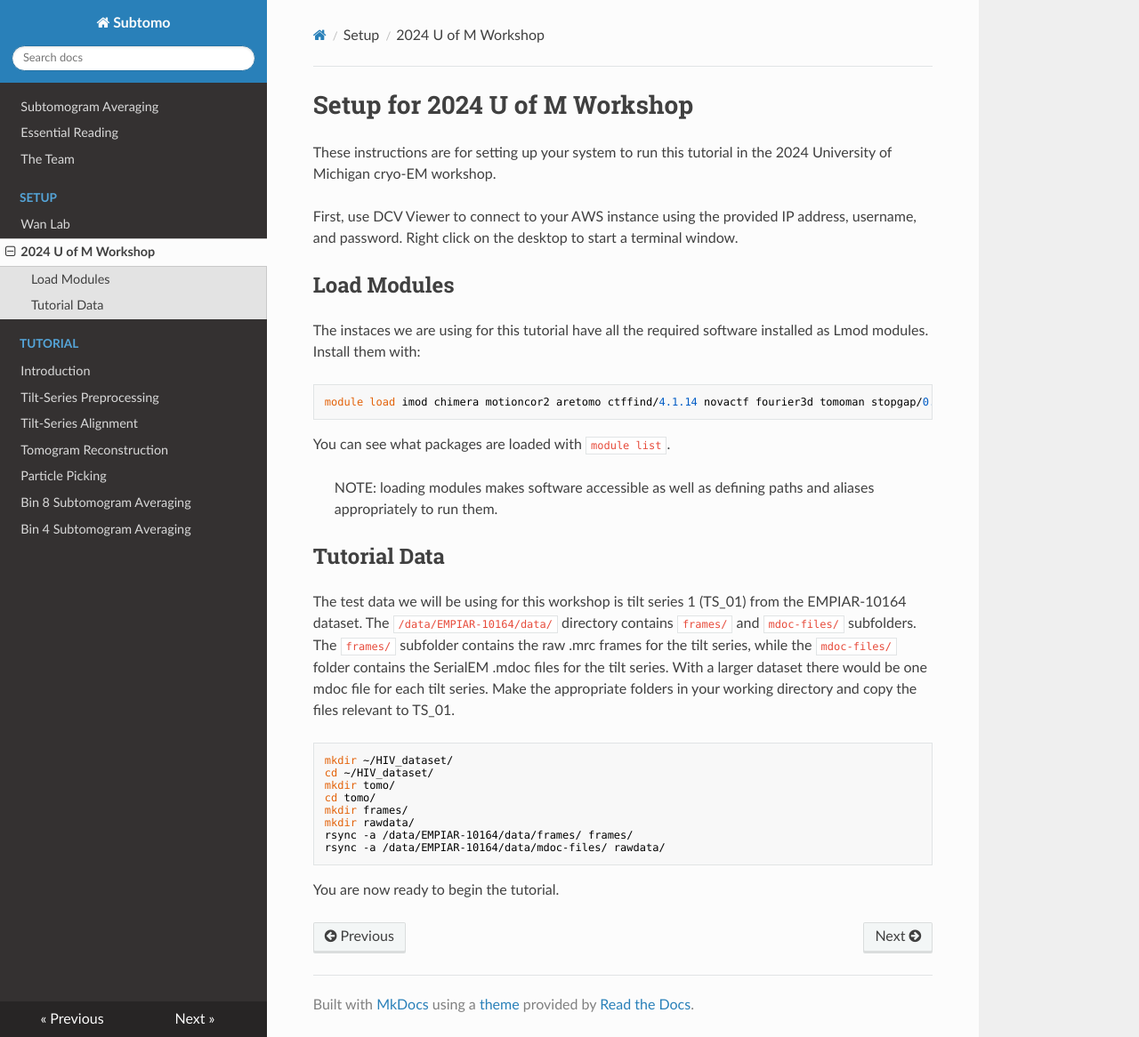
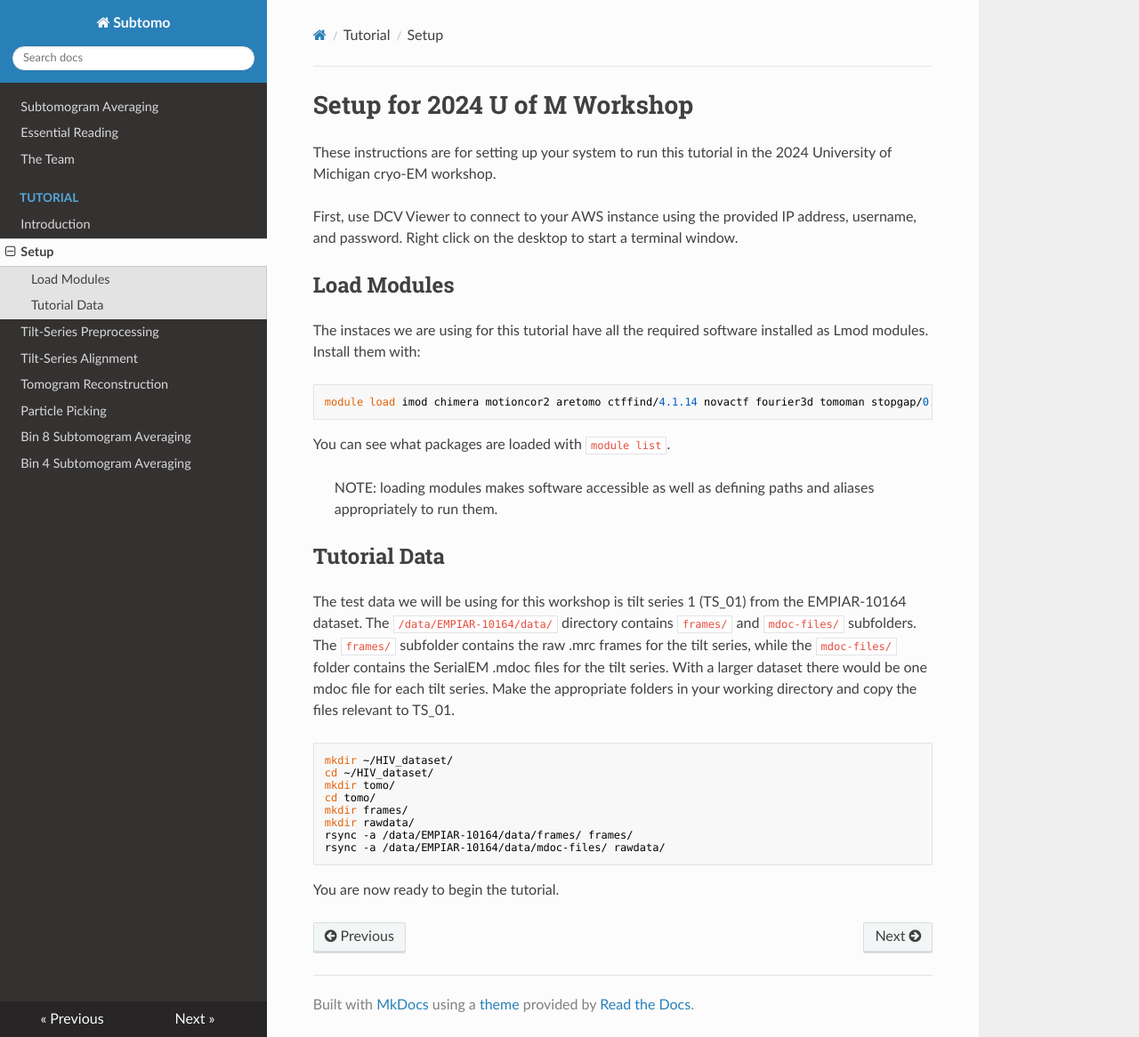
Before and after one commit to wan-lab-vanderbilt/subtomo-tutorials, an MkDocs documentation site: the page built from docs/hiv/setup.md, in a window 1280 px wide and 1166 px high. Shown: the whole window at 89% size. Built offline with MkDocs 1.6.1, drawn with Linux system fonts in a browser that asks for light colours; nearby versions of some CDN libraries.

Commit message:
Update setup pages

```diff
--- a/mkdocs.yml
+++ b/mkdocs.yml
@@ -10,11 +10,9 @@ nav:
 - index.md
 - reading.md
 - team.md
-- Setup:
-  - Wan Lab: setup/franklin.md
-  - 2024 U of M Workshop: setup/202406mich.md
 - Tutorial:
   - Introduction: hiv/index.md
+  - Setup: hiv/setup.md
   - Tilt-Series Preprocessing: hiv/preproc.md
   - Tilt-Series Alignment: hiv/align.md
   - Tomogram Reconstruction: hiv/recon.md
```
Also changed, not shown: docs/setup/franklin.md (deleted, +0 -5 lines), docs/hiv/setup.md (renamed from docs/setup/202406mich.md).
